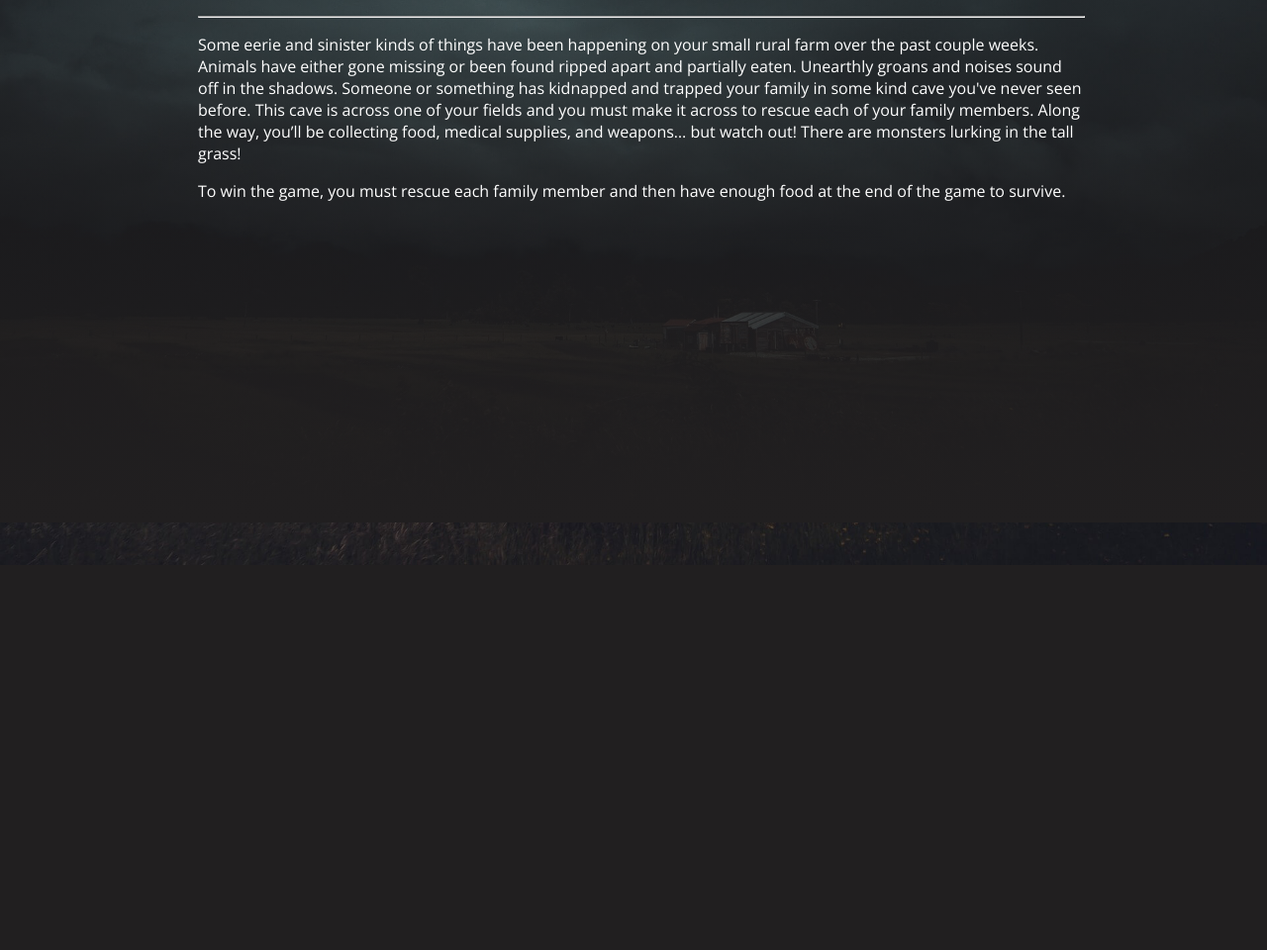
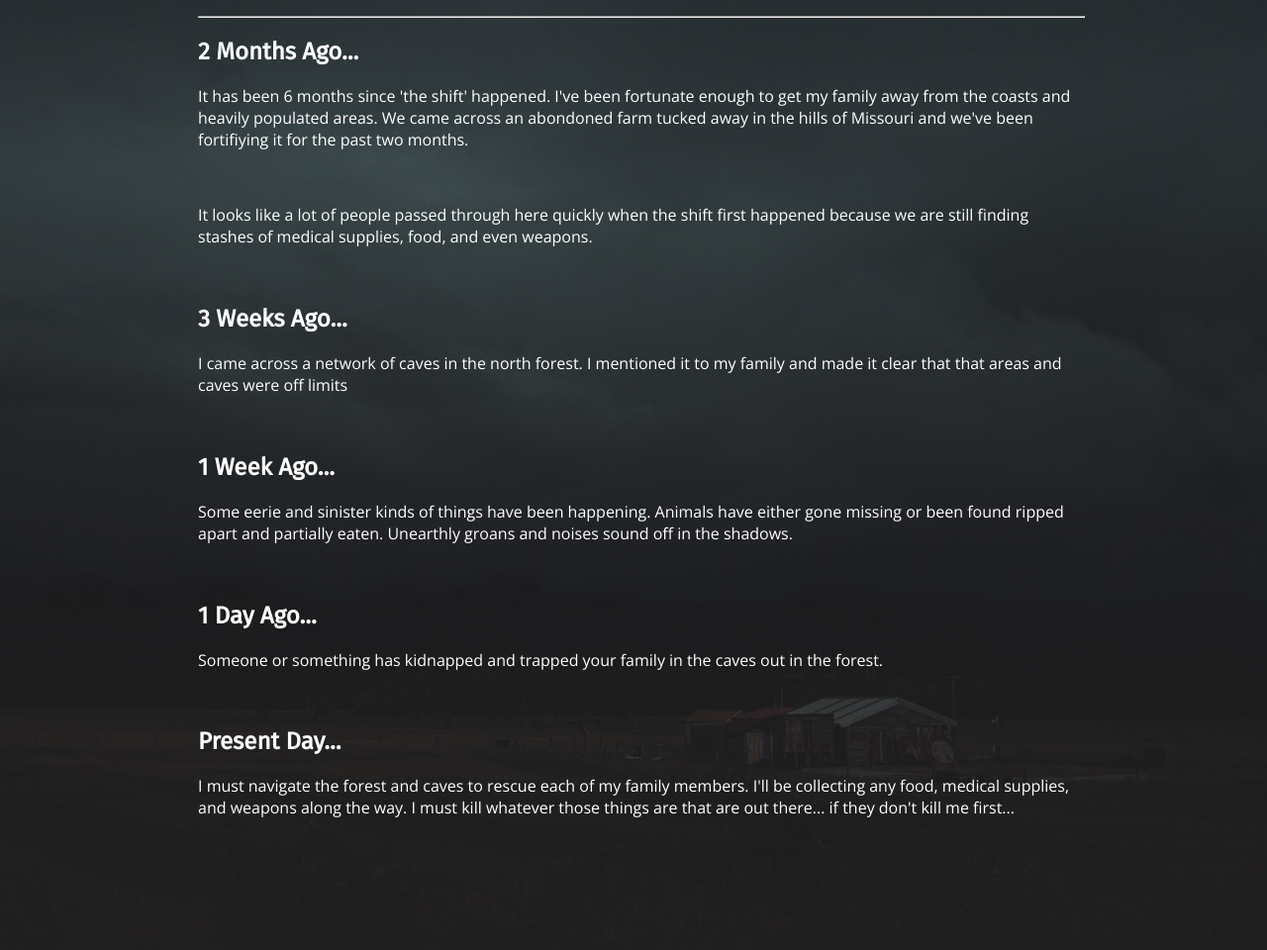
Before and after one commit to thejustinfarr/soliterror, a plain HTML site: page story.html in a window 1280 px wide. Shown: the part 106-1066 px from the top of the page at 99% size. Before the commit the page ends 800 px from the top, so only its background shows below. Drawn offline with nearby package versions, Linux system fonts and the light colour scheme.

Commit message:
create the story html and add basic outline

```diff
--- a/story.html
+++ b/story.html
@@ -49,9 +49,33 @@
 		<div>
 			<hr>
 		</div>
+		<div><h2>2 Months Ago...</h2></div>
 		<div>
-			<p>Some eerie and sinister kinds of things have been happening on your small rural farm over the past couple weeks. Animals have either gone missing or been found ripped apart and partially eaten. Unearthly groans and noises sound off in the shadows. Someone or something has kidnapped and trapped your family in some kind cave you've never seen before. This cave is across one of your fields and you must make it across to rescue each of your family members. Along the way, you’ll be collecting food, medical supplies, and weapons… but watch out! There are monsters lurking in the tall grass!</p>
-			<p>To win the game, you must rescue each family member and then have enough food at the end of the game to survive.</p>
+			<p>It has been 6 months since 'the shift' happened. I've been fortunate enough to get my family away from the coasts and heavily populated areas. We came across an abondoned farm tucked away in the hills of Missouri and we've been fortifiying it for the past two months.</p>
+
+			<br>
+
+			<p>It looks like a lot of people passed through here quickly when the shift first happened because we are still finding stashes of medical supplies, food, and even weapons.</p>
+
+			<br>
+			<div><h2>3 Weeks Ago...</h2></div>
+
+			<p>I came across a network of caves in the north forest. I mentioned it to my family and made it clear that that areas and caves were off limits</p>
+
+			<br>
+			<div><h2>1 Week Ago...</h2></div>
+
+			<p>Some eerie and sinister kinds of things have been happening. Animals have either gone missing or been found ripped apart and partially eaten. Unearthly groans and noises sound off in the shadows.</p>
+
+			<br>
+			<div><h2>1 Day Ago...</h2></div>
+
+			<p>Someone or something has kidnapped and trapped your family in the caves out in the forest.</p>
+
+			<br>
+			<div><h2>Present Day...</h2></div>
+
+			<p>I must navigate the forest and caves to rescue each of my family members. I'll be collecting any food, medical supplies, and weapons along the way. I must kill whatever those things are that are out there... if they don't kill me first...</p>
 		</div>
 	</div>
 </body>
```
